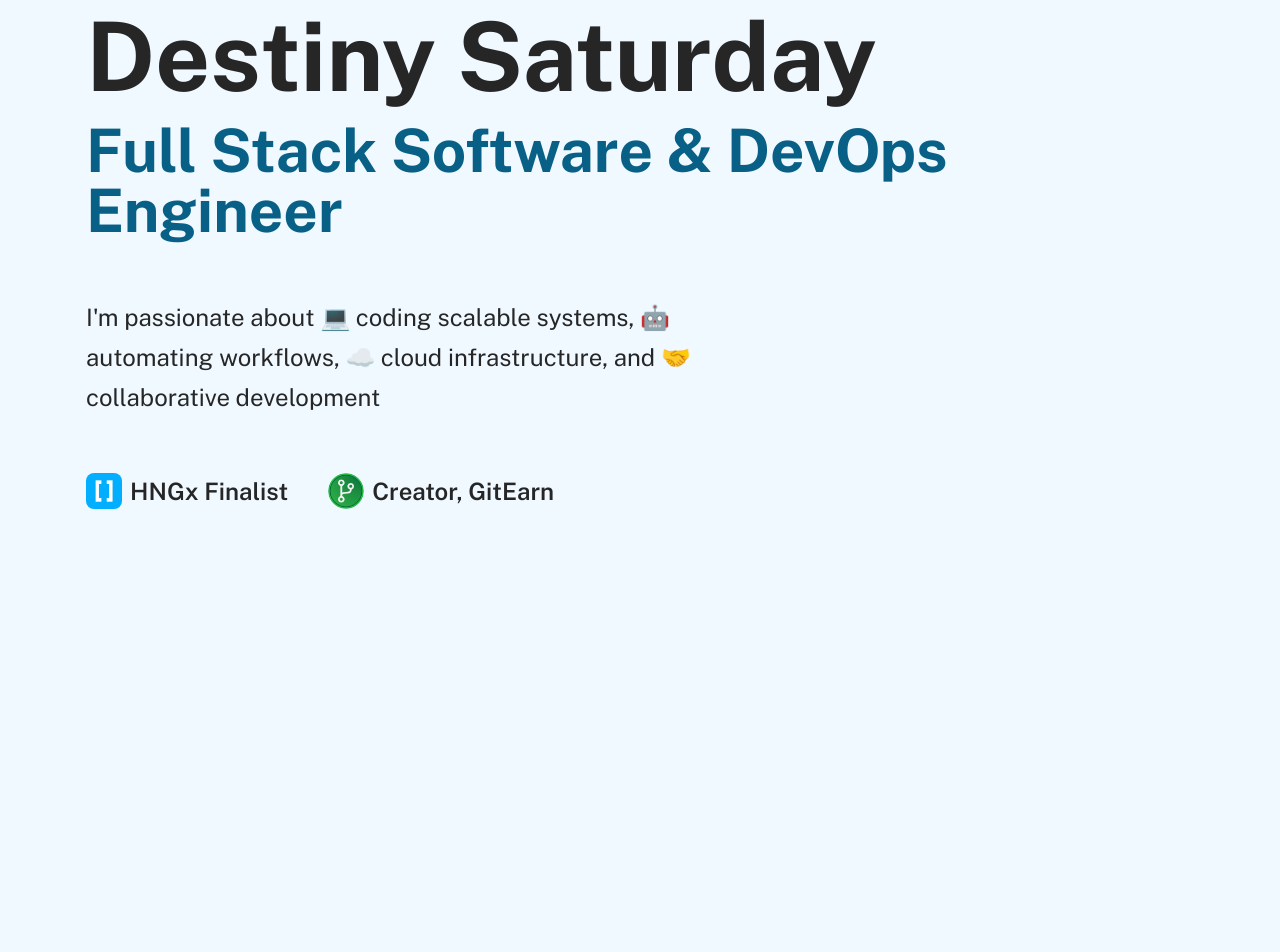
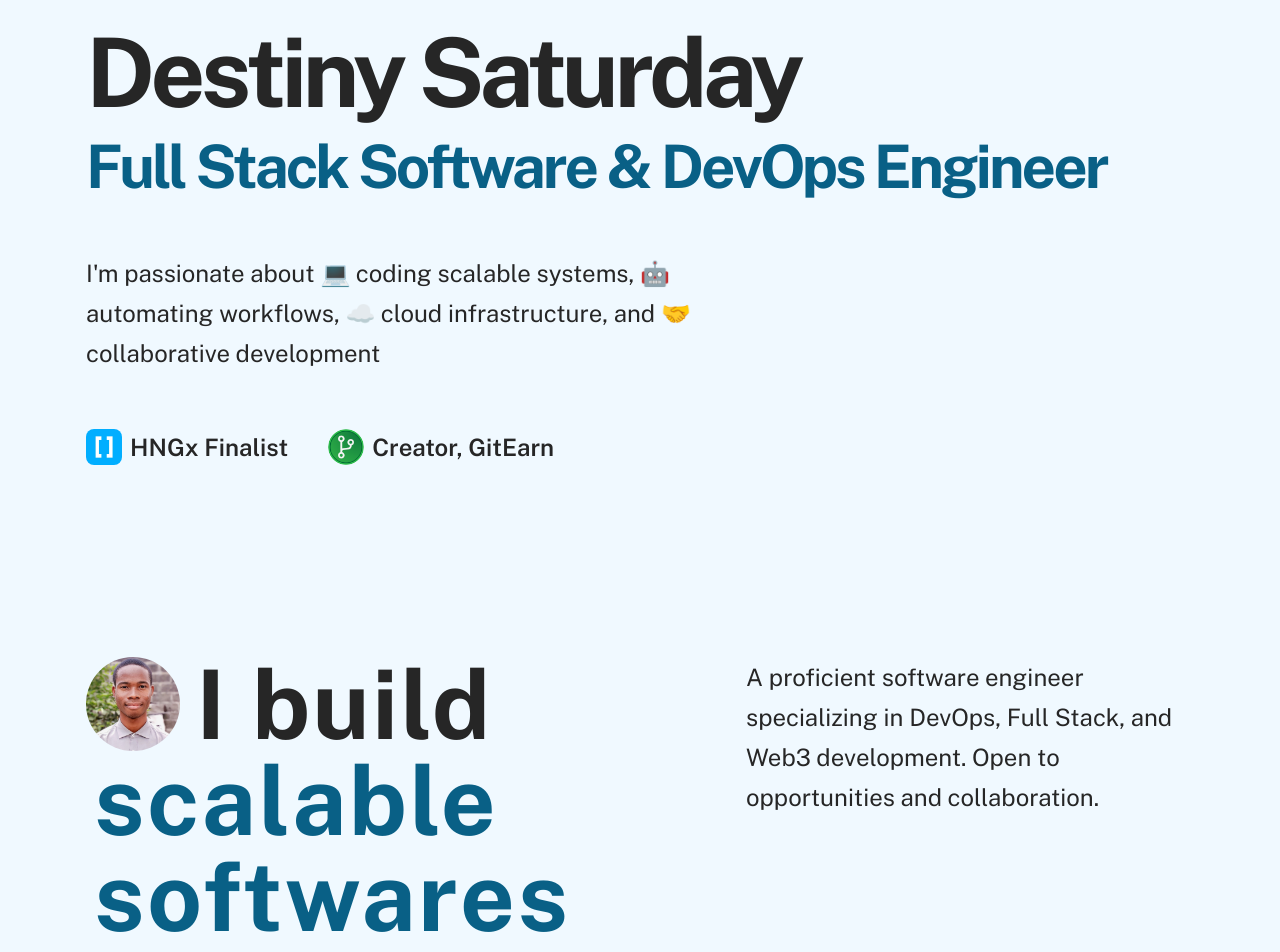
Before and after one commit to ThePrimeJnr/destinedcodes, a Next.js app: page / in a window 1280 px wide. Shown: the part 160-1112 px from the top of the page. Built offline with nearby package versions, Linux system fonts and the light colour scheme.

Commit message:
✨ feat(about): about me

```diff
--- a/app/page.tsx
+++ b/app/page.tsx
@@ -8,11 +8,11 @@ export const metadata: Metadata = getMetadata('home');
 const Home = () => {
   return (
     <div className="pb-96">
-      <div id="hero" className="flex flex-col py-20">
-        <h1 className="font-bold text-6xl md:text-8xl dark:text-white">
+      <div id="hero" className="flex flex-col py-24">
+        <h1 className="font-bold text-6xl md:text-8xl dark:text-white md:tracking-tighter">
           Destiny Saturday
         </h1>
-        <p className="pt-4 font-bold text-4xl text-secondary md:text-6xl">
+        <p className="pt-4 font-bold text-4xl text-secondary md:text-6xl md:tracking-tighter">
           Full Stack Software &amp; DevOps Engineer
         </p>
 
@@ -44,6 +44,26 @@ const Home = () => {
           </div>
         </div>
       </div>
+      <div className="flex flex-row py-24">
+        <div className="content">
+          <Image
+            src={'/images/destiny-saturday.png'}
+            alt="Destiny Saturday"
+            width={94}
+            height={94}
+            className="float-left mr-4 rounded-full"
+          />
+          <div className="item-body pl-2 font-bold text-6xl md:text-8xl tracking-wide">
+            I build <div className="text-secondary">scalable softwares</div>
+          </div>
+        </div>
+        <div className="max-w-md text-2xl/10">
+          <div>
+            A proficient software engineer specializing in DevOps, Full Stack,
+            and Web3 development. Open to opportunities and collaboration.
+          </div>
+        </div>
+      </div>
     </div>
   );
 };
```
Also changed, not shown: public/images/destiny-saturday.png (added).
